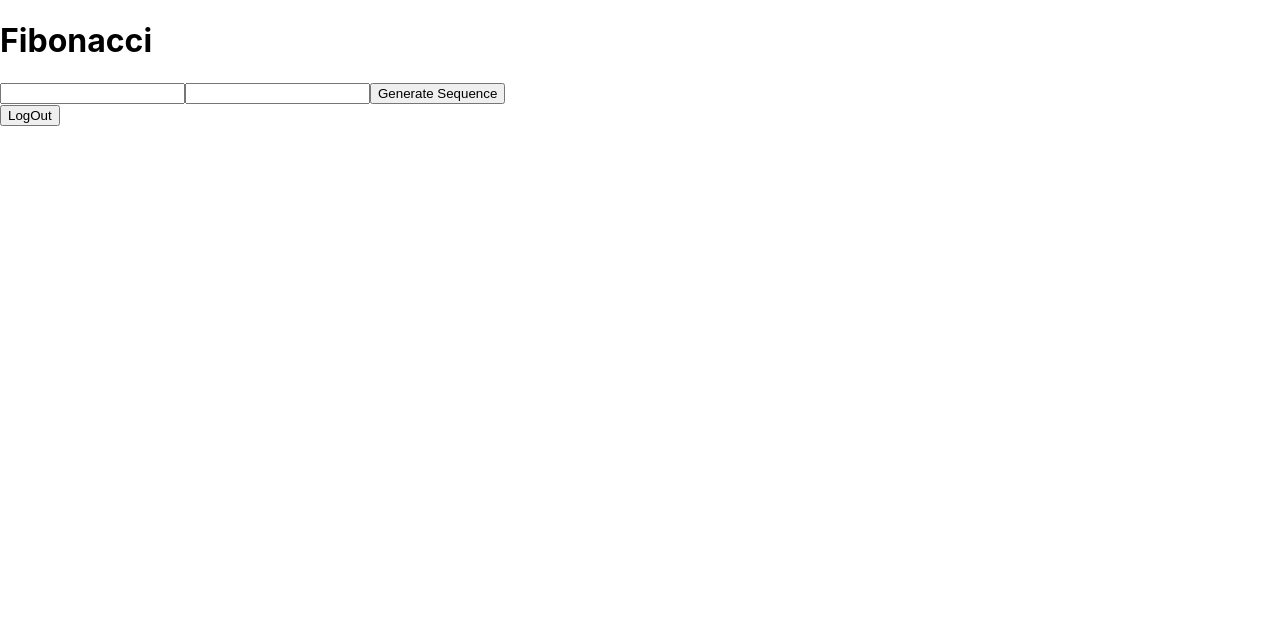
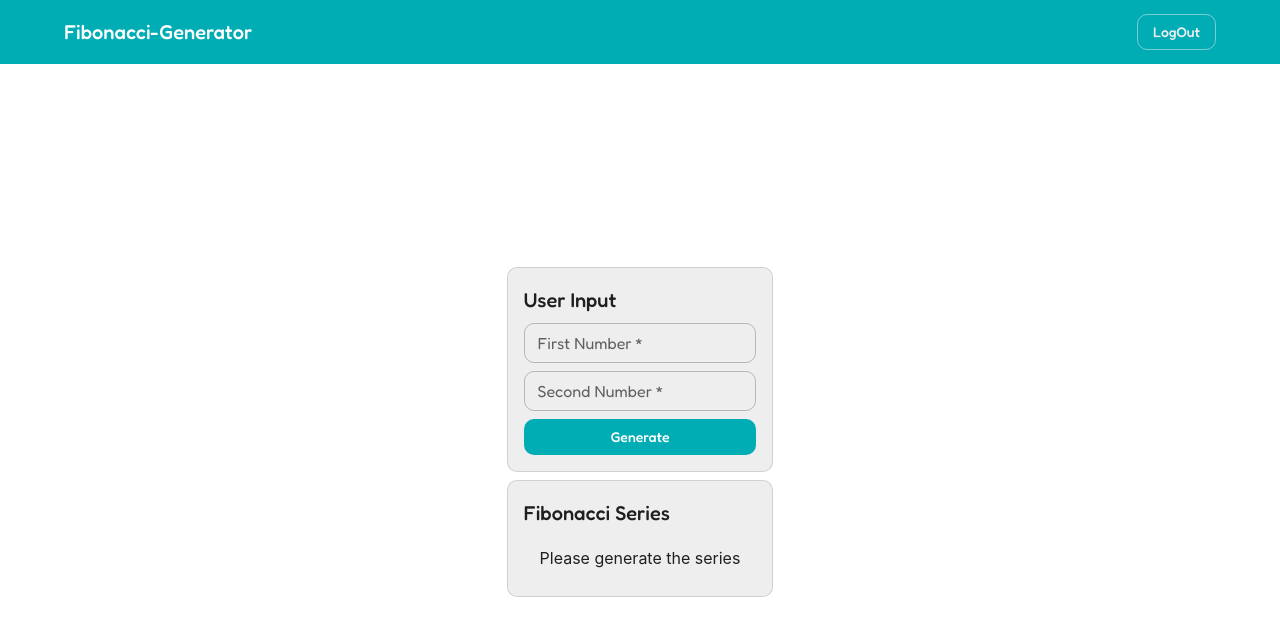
Before and after one commit to faraz-github/Xelpmoc-task, a React (Create React App) app in the folder frontend/: page / in a window 1280 px wide. Shown: the top 636 px of the page. Built offline with nearby package versions, Linux system fonts and the light colour scheme; sample sign-in values are in the browser's storage.

Commit message:
Style the app using css and mui

```diff
--- a/frontend/package.json
+++ b/frontend/package.json
@@ -4,6 +4,10 @@
   "proxy": "http://localhost:5000",
   "private": true,
   "dependencies": {
+    "@emotion/react": "^11.10.4",
+    "@emotion/styled": "^11.10.4",
+    "@mui/icons-material": "^5.10.3",
+    "@mui/material": "^5.10.3",
     "@testing-library/jest-dom": "^5.16.5",
     "@testing-library/react": "^13.4.0",
     "@testing-library/user-event": "^13.5.0",
--- a/frontend/src/App.js
+++ b/frontend/src/App.js
@@ -1,20 +1,30 @@
 import { Routes, Route } from "react-router-dom";
 
+import { Container, ThemeProvider } from "@mui/material";
+
 import { UserProvider } from "./contexts/userContext";
+import { theme } from "./MUI/theme";
 
 import Home from "./pages/home";
 import Register from "./pages/Register";
 import Login from "./pages/Login";
 
+import AppHeader from "./components/AppHeader";
+
 function App() {
   return (
+    <ThemeProvider theme={theme}>
+      <Container>
         <UserProvider>
+          <AppHeader />
           <Routes>
             <Route path="/" element={<Home />} />
             <Route path="/register" element={<Register />} />
             <Route path="/login" element={<Login />} />
           </Routes>
         </UserProvider>
+      </Container>
+    </ThemeProvider>
   );
 }
 
--- /dev/null
+++ b/frontend/src/MUI/theme.js
@@ -0,0 +1,29 @@
+import { createTheme } from "@mui/material";
+
+export const theme = createTheme({
+    shape: {
+        borderRadius: 10
+    },
+    palette: {
+        background: {
+            paper: "#EEEEEE"
+        },
+        primary: {
+            main: "#00ADB5",
+            light: "#33bdc3",
+            dark: "#00797e",
+            contrastText: "#fff"
+        },
+        secondary: {
+            main: "#EEEEEE",
+            light: "#f1f1f1",
+            dark: "#a6a6a6"
+        }
+    },
+    typography: {
+        fontFamily: "'Fredoka','Roboto','Helvetica','Arial','sans-serif'",
+        button: {
+            textTransform: 'none'
+        }
+    }
+});
--- /dev/null
+++ b/frontend/src/components/AppHeader.jsx
@@ -0,0 +1,50 @@
+import { AppBar, Toolbar, Typography, Button, Box } from '@mui/material';
+import { Container } from '@mui/system';
+import { Link, useLocation } from 'react-router-dom';
+
+import { useUser } from "../contexts/userContext";
+
+export default function AppHeader() {
+
+    const location = useLocation();
+    const { setUser } = useUser();
+
+
+    const logoutUser = () => {
+        localStorage.removeItem("user");
+        setUser(JSON.parse(localStorage.getItem("user")));
+    }
+
+
+    const renderButton = () => {
+        switch (location.pathname) {
+            case "/":
+                return <Button color='secondary' variant='outlined' onClick={logoutUser}>LogOut</Button>
+            case "/register":
+                return <Button color='secondary' variant='outlined' component={Link} to="/login">Login</Button>
+            case "/login":
+                return <Button color='secondary' variant='outlined' component={Link} to="/register">Register</Button>
+            default:
+                console.log(location.pathname);
+        }
+    }
+
+    return (
+        <Box sx={{ flexGrow: 1 }}>
+            <AppBar position="fixed" elevation={0}>
+                <Container disableGutters>
+                    <Toolbar>
+                        <Typography variant="h6" sx={{ flexGrow: 1 }}>
+                            Fibonacci-Generator
+                        </Typography>
+                        {
+                            renderButton()
+                        }
+                    </Toolbar>
+                </Container>
+            </AppBar>
+            <Toolbar />
+        </Box>
+
+    )
+}
--- a/frontend/src/index.css
+++ b/frontend/src/index.css
@@ -1,3 +1,6 @@
+@import url('https://fonts.googleapis.com/css2?family=Roboto:wght@300;400;500;700&display=swap');
+@import url('https://fonts.googleapis.com/css2?family=Fredoka:wght@300;400;500;700&display=swap');
+
 body {
   margin: 0;
   font-family: -apple-system, BlinkMacSystemFont, 'Segoe UI', 'Roboto', 'Oxygen',
@@ -11,3 +14,20 @@ code {
   font-family: source-code-pro, Menlo, Monaco, Consolas, 'Courier New',
     monospace;
 }
+
+/* Styling */
+.viewportContainer {
+  min-height: calc(100vh - 56px);
+}
+
+@media screen and (min-width: 0px) and (max-width: 599px) and (orientation: landscape) {
+  .viewportContainer {
+      min-height: calc(100vh - 48px);
+  }
+}
+
+@media screen and (min-width: 600px) {
+  .viewportContainer {
+      min-height: calc(100vh - 64px);
+  }
+}
--- a/frontend/src/pages/Login.jsx
+++ b/frontend/src/pages/Login.jsx
@@ -1,6 +1,8 @@
 import { useState, useEffect } from "react";
 import { useNavigate } from "react-router-dom";
 import axios from "axios";
+
+import { Alert, Box, Button, Container, Stack, TextField, Typography } from "@mui/material";
 
 import { useUser } from "../contexts/userContext";
 
@@ -15,37 +17,68 @@ function Login() {
 
     const [email, setEmail] = useState("");
     const [password, setPassword] = useState("");
+    const [errorMessage, setErrorMessage] = useState("");
 
     const onSubmitHandler = async (event) => {
         event.preventDefault();
+        setErrorMessage("");
+        try {
             const response = await axios.post("/login", { email, password });
             localStorage.setItem("user", JSON.stringify(response.data));
             setUser(JSON.parse(localStorage.getItem("user")));
             setEmail("");
             setPassword("");
+        } catch (error) {
+            if (error.response.data.message) {
+                setErrorMessage(error.response.data.message);
+            } else {
+                console.log(error);
+            }
+        }
+
     }
 
     return (
-        <div>
-            <h1>Login</h1>
+        <Container
+            disableGutters
+            className="viewportContainer"
+            sx={{
+                display: "flex",
+                alignItems: "center",
+                justifyContent: "center"
+            }}
+        >
+            <Box>
+                <Typography variant="h2" gutterBottom>Login</Typography>
                 <form onSubmit={onSubmitHandler}>
-                <input
+                    <Stack direction={"column"} spacing={1}>
+                        <TextField
+                            variant="outlined"
+                            label="Email"
                             type={"email"}
                             name="email"
                             value={email}
                             onChange={(event) => setEmail(event.target.value)}
                             required
                         />
-                <input
+                        <TextField
+                            variant="outlined"
+                            label="Password"
                             type={"password"}
                             name="password"
                             value={password}
                             onChange={(event) => setPassword(event.target.value)}
                             required
                         />
-                < button type="submit">Login</button>
+                        <Button variant="contained" disableElevation type="submit">Login</Button>
+                        {
+                            errorMessage && <Alert severity="error">{errorMessage}</Alert>
+                        }
+                    </Stack>
+
                 </form>
-        </div>
+            </Box>
+        </Container>
     )
 }
 
--- a/frontend/src/pages/home.jsx
+++ b/frontend/src/pages/home.jsx
@@ -3,11 +3,12 @@ import { useNavigate } from "react-router-dom";
 import axios from "axios";
 
 import { useUser } from "../contexts/userContext";
+import { Button, Container, List, ListItem, Paper, Stack, TextField, Typography } from "@mui/material";
 
 function Home() {
 
     const navigate = useNavigate();
-    const { user, setUser } = useUser();
+    const { user } = useUser();
 
     useEffect(() => {
         if (!user) navigate("/login");
@@ -15,44 +16,68 @@ function Home() {
 
     const [num1, setNum1] = useState("");
     const [num2, setNum2] = useState("");
+    const [series, setSeries] = useState([]);
 
     const onSubmitHandler = async (event) => {
         event.preventDefault();
         const response = await axios.post("/fibonacci", { num1, num2 });
-        console.log(response);
-    }
-
-    const logoutUser = () => {
-        localStorage.removeItem("user");
-        setUser(JSON.parse(localStorage.getItem("user")));
+        setSeries(response.data.sequence);
     }
 
     return (
-        <div>
-            <div>
-                <h1>Fibonacci</h1>
+        <Container
+            disableGutters
+            className="viewportContainer"
+            sx={{ display: "flex", alignItems: "center", justifyContent: "center" }}
+        >
+            <Stack spacing={1}>
+                <Paper variant="outlined" sx={{ p: 2 }}>
+                    <Typography variant="h6" gutterBottom>User Input</Typography>
                     <form onSubmit={onSubmitHandler}>
-                    <input
-                        type={"text"}
+                        <Stack direction={"column"} spacing={1}>
+                            <TextField
+                                variant="outlined"
+                                size="small"
+                                label="First Number"
+                                type={"number"}
                                 name="num1"
                                 value={num1}
                                 onChange={(event) => setNum1(event.target.value)}
                                 required
                             />
-                    <input
-                        type={"text"}
+                            <TextField
+                                variant="outlined"
+                                size="small"
+                                label="Second Number"
+                                type={"number"}
                                 name="num2"
                                 value={num2}
                                 onChange={(event) => setNum2(event.target.value)}
                                 required
                             />
-                    < button type="submit">Generate Sequence</button>
+                            <Button variant="contained" disableElevation type="submit">Generate</Button>
+                        </Stack>
                     </form>
-            </div>
+                </Paper>
+                <Paper variant="outlined" sx={{ p: 2 }}>
+                    <Typography variant="h6" gutterBottom>Fibonacci Series</Typography>
+                    <List dense>
                         {
-                user ? <button onClick={logoutUser}>LogOut</button> : null
+                            series.length !== 0
+                                ? series.map((item, index) => {
+                                    return <ListItem key={index}>
+                                        {item}
+                                    </ListItem>
+                                })
+                                : <ListItem>
+                                    Please generate the series
+                                </ListItem>
                         }
-        </div>
+                    </List>
+
+                </Paper>
+            </Stack>
+        </Container>
     )
 }
 
```
Also changed, not shown: frontend/src/pages/Register.jsx (+39 -6 lines), 2 other files (tests, documents, lock files or other folders). Lines whose indentation alone changed are shown as unchanged.
